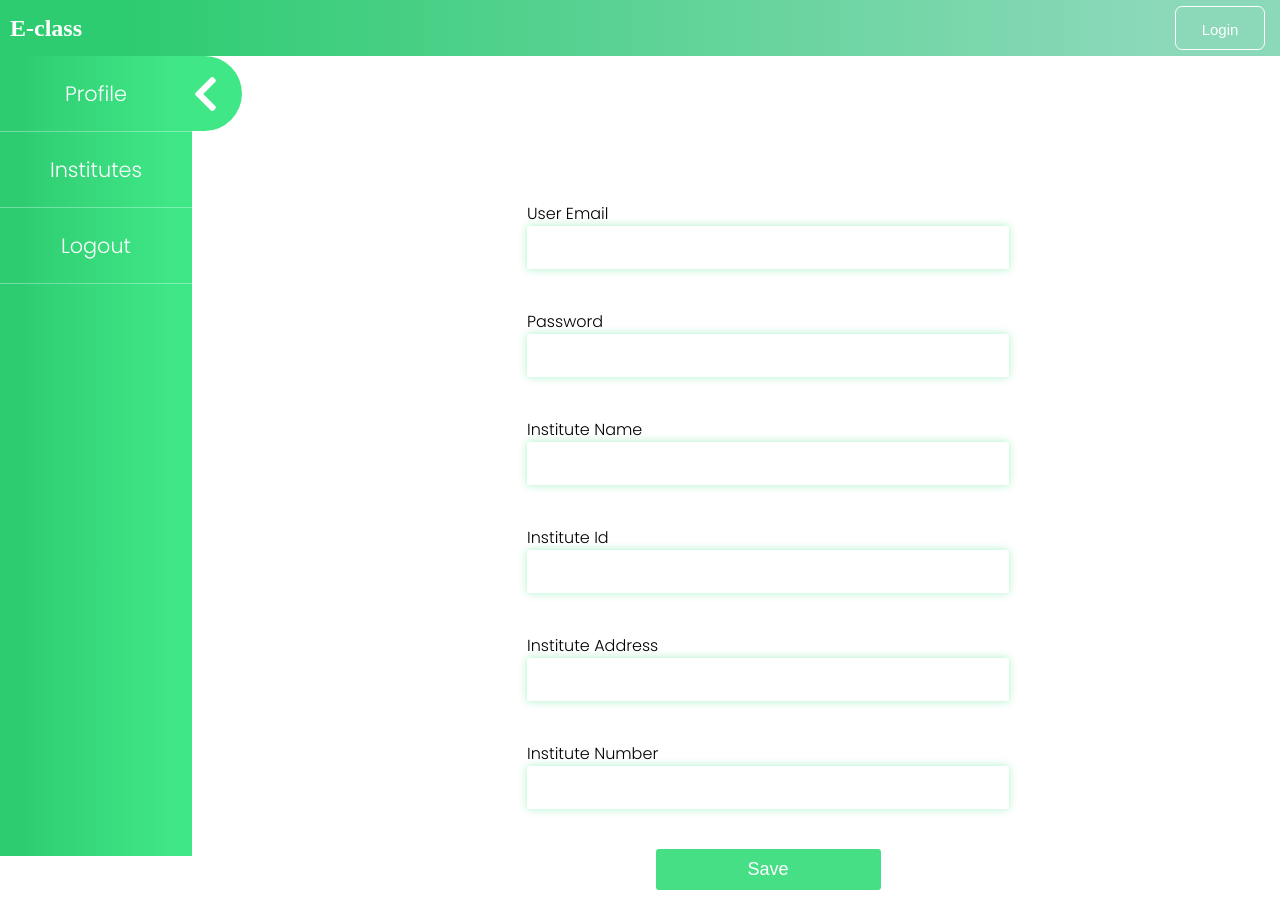
After one commit to chirayurathi/E-class, a Django app: page /addInstitute/ in a window 1280 px wide. The commit adds this page. Run offline with Django 3.2, Linux system fonts and the light colour scheme; some web fonts are replaced.

Commit message:
user addition

```diff
--- a/learnerApp/static/learnerApp/css/dashboardTemplate.css
+++ b/learnerApp/static/learnerApp/css/dashboardTemplate.css
@@ -86,6 +86,7 @@
     width: 100%;
     height: 100%;
     padding:60px 10%;
+    padding-right: 0;
     box-sizing: border-box;
     padding-top: 60px;
     transition: 0.5s;
--- /dev/null
+++ b/learnerApp/static/learnerApp/css/profile.css
@@ -0,0 +1,64 @@
+form label{
+    display: block;
+    position: absolute;
+    left: 0;
+    top: 0;
+}
+form input {
+    -webkit-appearance: none;
+    -moz-appearance: none;
+    appearance: none;
+    outline: 0;
+    border: 1px solid rgba(255, 255, 255, 0.4);
+    background-color: rgba(255, 255, 255, 0.2);
+    box-shadow:0px 0px 9px 0px #47df8673;
+    width: 450px;
+    border-radius: 3px;
+    padding: 10px 15px;
+    margin: 0 auto 10px auto;
+    display: block;
+    text-align: center;
+    font-size: 18px;
+    color: #47df86;
+    transition-duration: 0.25s;
+    font-weight: 300;
+}
+form button {
+    -webkit-appearance: none;
+    -moz-appearance: none;
+    appearance: none;
+    outline: 0;
+    background-color: #47df86;
+    border: 0;
+    padding: 10px 15px;
+    color: white;
+    border-radius: 3px;
+    width: 225px;
+    cursor: pointer;
+    font-size: 18px;
+    transition-duration: 0.25s;
+    margin: 10px auto;
+    display: block;
+}
+form .field{
+    position: relative;
+    display: block;
+    width: fit-content;
+    margin: 40px auto;
+}
+form {
+    padding: 20px 0;
+    position: relative;
+    z-index: 2;
+  }
+  form input:hover {
+    background-color: rgba(255, 255, 255, 0.4);
+  }
+  form input:focus {
+    background-color: white;
+    width: 500px;
+  }
+
+  form button:hover {
+    background-color: #2ecc71;
+  }
--- /dev/null
+++ b/learnerApp/templates/learnerApp/addUser.html
@@ -0,0 +1,25 @@
+{% extends "learnerApp/dashboardTemplate.html" %}
+{% load static %}
+{% block incss %} <link rel="stylesheet" href="{% static 'learnerApp/css/profile.css' %}"> {% endblock %}
+{% block linkList %}<li><a href="{% url 'dashboard' %}">Institutes</a></li>{% endblock %}
+{% block dashboard %}
+    <img>
+    <form method = "POST" autocomplete="off">
+        <div class="field">
+            User Email
+            <input type="text" name="user_email" >
+        </div>
+        <div class="field">
+            Password
+            <input type="password" name="password" >
+        </div>
+        {% for inp in extraFields %}
+            <div class="field">
+                {{ inp.label }}
+                <input type="{{inp.type}}" name="{{inp.name}}">
+            </div>
+        {% endfor %}
+        {% csrf_token %}
+        <button>Save</button>
+    </form>
+{% endblock %}
--- a/learnerApp/templates/learnerApp/dashboardTemplate.html
+++ b/learnerApp/templates/learnerApp/dashboardTemplate.html
@@ -8,7 +8,7 @@
     <div class="sideNav activeNav">
         <button><i class="fas fa-chevron-right"></i></button>
         <ul>
-            <li><a>Profile</a></li>
+            <li><a href="{% url 'profile' %}">Profile</a></li>
             {% block linkList %}{% endblock %}
             <li><a href="{% url 'logout' %}">Logout</a></li>
         </ul>
--- a/learnerApp/urls.py
+++ b/learnerApp/urls.py
@@ -6,5 +6,9 @@ urlpatterns = [
     path('',views.home, name="home"),
     path('login/',views.login, name="login"),
     path('dashboard/',views.dashboard, name="dashboard"),
+    path('profile/',views.profile, name="profile"),
+    path('addInstitute/',views.addInstitute, name="addInstitute"),
+    path('allUser/',views.allUser, name="allUser"),
+    path('addFaculty/',views.addFaculty, name="addFaculty"),
     path('logout/',views.logout, name="logout"),
 ] + static(settings.MEDIA_URL, document_root=settings.MEDIA_ROOT)
--- a/learnerApp/views.py
+++ b/learnerApp/views.py
@@ -1,8 +1,12 @@
 from django.shortcuts import render,redirect
 from django.http import JsonResponse,Http404
-from .models import CustomUser,Admin
+from .models import *
 from django.contrib.auth import authenticate,login as auth_login, logout as auth_logout
 import json
+from django.contrib.auth.decorators import login_required
+from django.forms.models import model_to_dict
+from .forms import *
+from copy import deepcopy
 
 def home(request):
     if request.user.is_authenticated:
@@ -30,29 +34,133 @@ def logout(request):
     auth_logout(request)
     return redirect('home')
 
+def allUser(request):
+    print(Institute.objects.all())
+    return render(request,'learnerApp/adminDashboard.html')
+
 def adminDashboard(request):
-    return render(request,'learnerApp/adminDashboard.html',context={'user':request.user})
+    instituteList = Institute.objects.all()
+    return render(request,'learnerApp/adminDashboard.html',context={'user':request.user,'instituteList':instituteList})
 
 def instituteDashboard(request):
-    return render(request,'learnerApp/instituteDashboard.html')
+    return render(request,'learnerApp/instituteDashboard.html',context={'user':request.user})
 
 def facultyDashboard(request):
-    return render(request,'learnerApp/facultyDashboard.html')
+    return render(request,'learnerApp/facultyDashboard.html',context={'user':request.user})
 
 def studentDashboard(request):
-    return render(request,'learnerApp/studentDashboard.html')
+    return render(request,'learnerApp/studentDashboard.html',context={'user':request.user})
 
+@login_required(login_url="/login/")
 def dashboard(request):
-    if request.user.is_authenticated:
+    if request.user.is_admin:
+        return adminDashboard(request)
+    elif request.user.is_institute:
+        return instituteDashboard(request)
+    elif request.user.is_faculty:
+        return facultyDashboard(request)
+    elif request.user.is_student:
+        return studentDashboard(request)
+    else:
+        raise Http404("User role does not exist")
+
+@login_required(login_url="/login/")
+def profile(request):
+    if request.method == 'POST':
+        form = None
         if request.user.is_admin:
-            return adminDashboard(request)
+            form = AdminForm(request.POST,instance=Admin(user=request.user))
+            admin = Admin.objects.get(user=request.user)
+            admin.first_name = form.cleaned_data['first_name']
+            admin.last_name = form.cleaned_data['last_name']
+            admin.admin_number = form.cleaned_data['admin_number']
+            admin.save()
+            print(model_to_dict(admin))
         elif request.user.is_institute:
-            return instituteDashboard(request)
+            form = InstituteForm(request.POST,instance=Institute(user=request.user))
         elif request.user.is_faculty:
-            return facultyDashboard(request)
+            form = FacultyForm(request.POST,instance=Faculty(user=request.user))
         elif request.user.is_student:
-            return studentDashboard(request)
+            form = StudentForm(request.POST,instance=Student(user=request.user))
         else:
             raise Http404("User role does not exist")
+        # form.save()
+        return redirect('dashboard')
     else:
-        return redirect('login')
+        form = None
+        if request.user.is_admin:
+            form = AdminForm(instance=Admin(user=request.user))
+        elif request.user.is_institute:
+            form = InstituteForm(instance=Institute(user=request.user))
+        elif request.user.is_faculty:
+            form = FacultyForm(instance=Faculty(user=request.user))
+        elif request.user.is_student:
+            form = StudentForm(instance=Student(user=request.user))
+        else:
+            raise Http404("User role does not exist")
+        # print(form)
+        return render(request,'learnerApp/profile.html',context={'user':request.user,'profile':profile,'form':form})
+
+
+
+def addInstitute(request):
+    if request.method == "POST":
+        user  = CustomUser.objects.create_user(user_email=request.POST.get('user_email'),role="institute",password=request.POST.get('password'))
+        user.save()
+        Institute.objects.create(user=user,institute_name=request.POST.get('institute_name'),institute_address=request.POST.get('institute_address'),institute_id=request.POST.get('institute_id')).save()
+        return redirect('dashboard')
+    else:
+        extraFields = [
+            {
+                'label':"Institute Name",
+                'name':'institute_name',
+                'type':'text'
+            },
+            {
+                'label':"Institute Id",
+                'name':'institute_id',
+                'type':'number'
+            },
+            {
+                'label':"Institute Address",
+                'name':'institute_address',
+                'type':'text'
+            },
+            {
+                'label':"Institute Number",
+                'name':'institute_number',
+                'type':'number'
+            }
+        ]
+        return render(request,'learnerApp/addUser.html',context={'extraFields':extraFields})
+
+def addFaculty(request):
+    if request.method == "POST":
+        user  = CustomUser.objects.create_user(user_email=request.POST.get('user_email'),role="faculty",password=request.POST.get('password'))
+        user.save()
+        Faculty.objects.create(user=user,faculty_id=request.POST.get('faculty_id'),faculty_number=request.POST.get('faculty_number'),first_name=request.POST.get('first_name'),last_name=request.POST.get('last_name'),institute=Institute(user=request.user)).save()
+        return redirect('dashboard')
+    else:
+        extraFields = [
+            {
+                'label':"First Name",
+                'name':'first_name',
+                'type':'text'
+            },
+            {
+                'label':"Last Name",
+                'name':'last_name',
+                'type':'text'
+            },
+            {
+                'label':"Faculty Id",
+                'name':'faculty_id',
+                'type':'number'
+            },
+            {
+                'label':"Faculty Number",
+                'name':'faculty_number',
+                'type':'number'
+            }
+        ]
+        return render(request,'learnerApp/addUser.html',context={'extraFields':extraFields})
```
Also changed, not shown: learnerApp/forms.py (added, +19 -0 lines), learnerApp/models.py (+15 -15 lines), learnerApp/static/learnerApp/css/adminDashboard.css (+14 -0 lines), learnerApp/templates/learnerApp/adminDashboard.html (+10 -0 lines), learnerApp/templates/learnerApp/instituteDashboard.html (+13 -2 lines), learnerApp/templates/learnerApp/profile.html (added, +17 -0 lines), db.sqlite3, learnerApp/migrations/0001_initial.py, learnerApp/migrations/0002_admin.py (deleted), learnerApp/migrations/0002_auto_20210430_1905.py (added).
